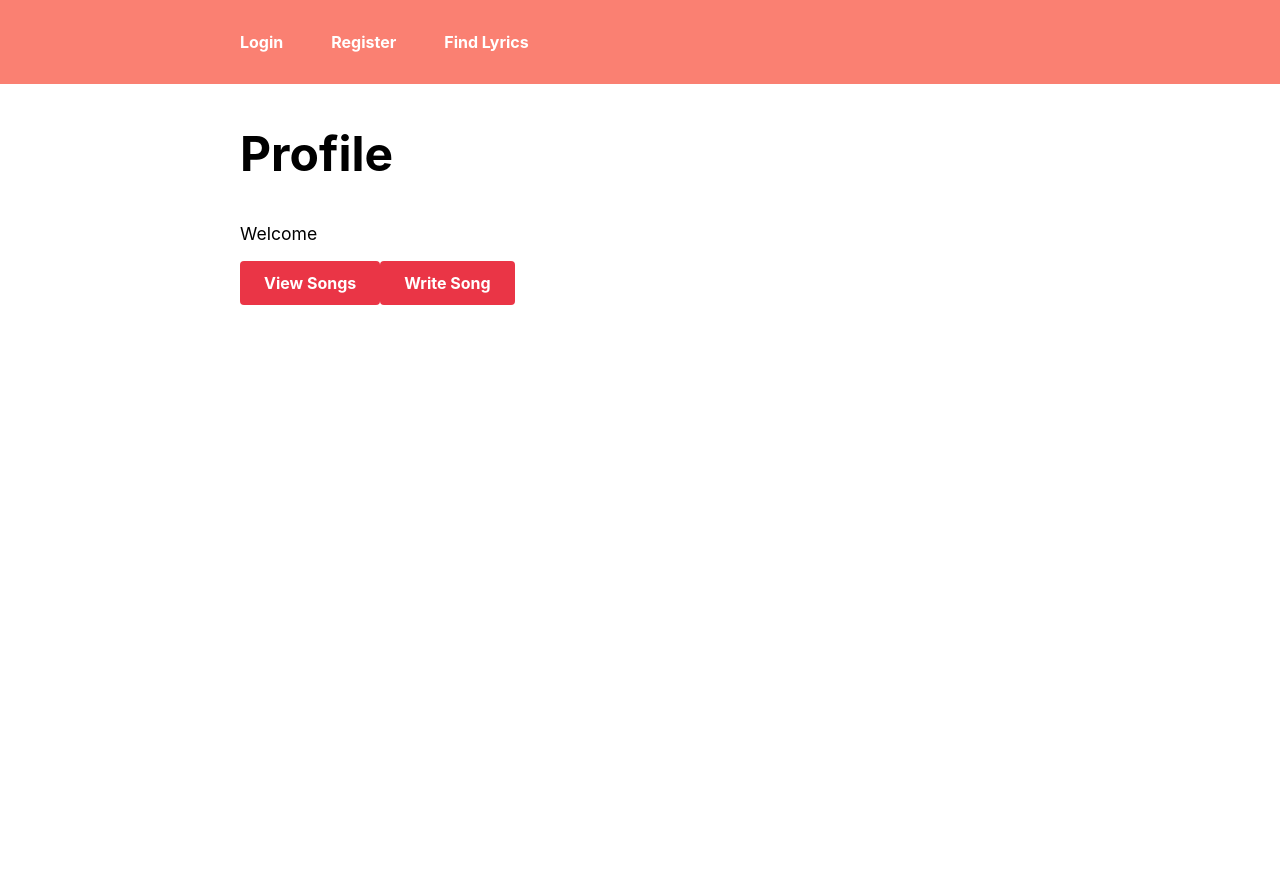
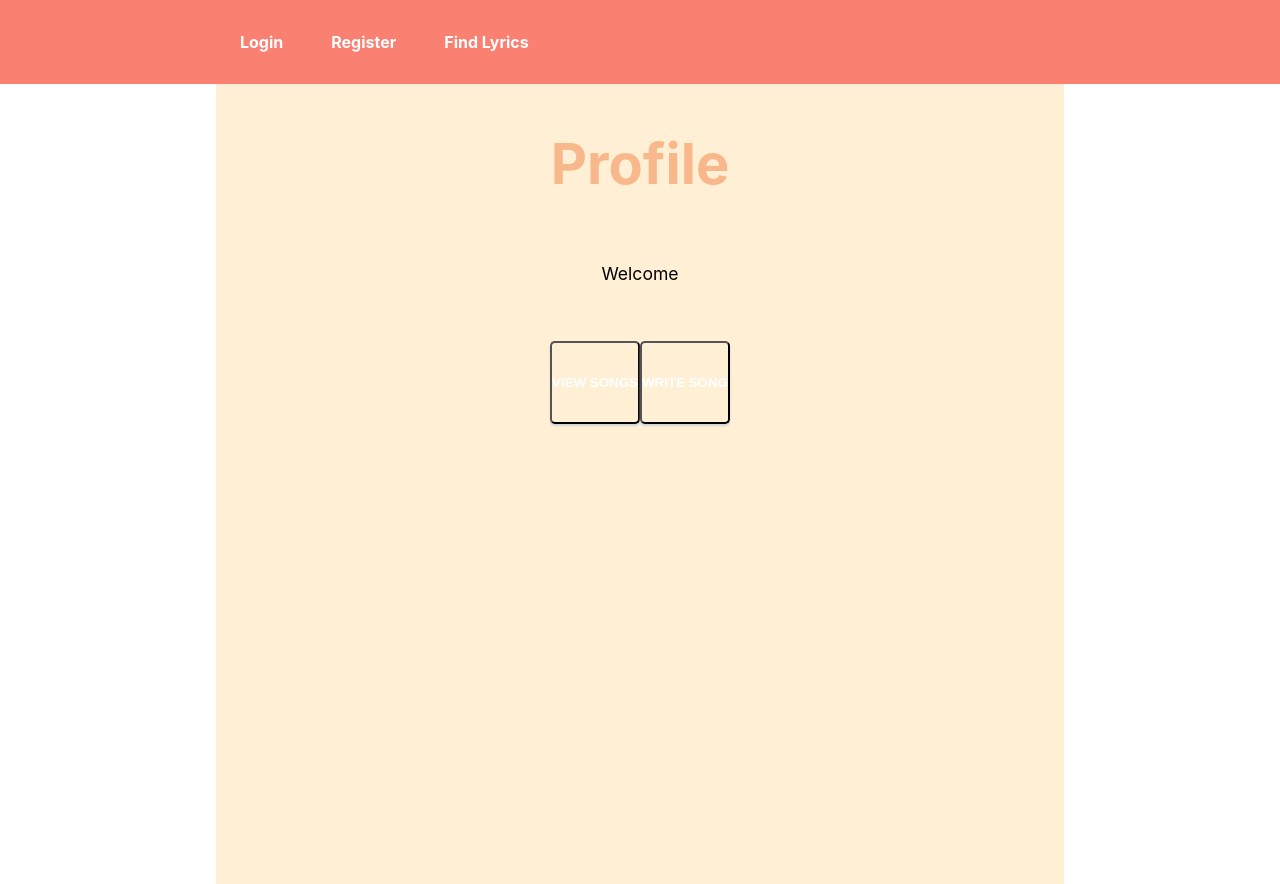
Before and after one commit to AAAdnan/songifye, a React (Create React App) app: page / in a window 1280 px wide. Before the commit the page ends 800 px from the top, so only its background shows below. Built offline with nearby package versions, Linux system fonts and the light colour scheme; no server answers.

Commit message:
added css to homepage

```diff
--- a/src/components/AddSongForm.js
+++ b/src/components/AddSongForm.js
@@ -6,8 +6,6 @@ import { songAdded} from '../features/songs/songsSlice'
 export const AddSongForm = () => {
   const [title, setTitle] = useState('')
   const [lyric, setLyric] = useState('')
-  const [userId, setUserId] = useState('')
-
 
   const dispatch = useDispatch()
 
@@ -19,36 +17,36 @@ export const AddSongForm = () => {
   const onLyricChanged = e => setLyric(e.target.value)
 
   const onSaveSongClicked = () => {
-    if (title && lyric) {
-      dispatch(songAdded(title, lyric, userId))
+    if (title && lyric && user) {
+      dispatch(songAdded(title, lyric, user))
       setTitle('')
       setLyric('')
     }
   }
 
-  const canSave = Boolean(title) && Boolean(lyric) && Boolean(userId)
+  const canSave = Boolean(title) && Boolean(lyric) && Boolean(user)
 
   return (
     <Wrapper>
       <Title>Add a New Song</Title>
       <Form>
             <SongTitleDiv>
-                <label htmlFor="songTitle">Song Title:</label>
-                    <input
+                <Label htmlFor="songTitle">Song Title:</Label>
+                    <Input
                         type="text"
                         id="songTitle"
                         name="songTitle"
                         value={title}
                         onChange={onTitleChanged}
-                />
+                    />
             </SongTitleDiv>
             <AuthorDiv>
-                <label htmlFor="songAuthor">Author:</label>
+                <Label htmlFor="songAuthor">Author:</Label>
                 <div>{users && user}</div>
             </AuthorDiv>
             <LyricDiv>
-                <label htmlFor="songContent">Lyrics:</label>
-                <textarea
+                <Label htmlFor="songContent">Lyrics:</Label>
+                <TextArea
                     id="songLyric"
                     name="songLyric"
                     value={lyric}
@@ -92,20 +90,38 @@ const Title = styled.h2`
 
 const Form = styled.form`
     display: flex;
+    text: arial;
     flex-direction: column;
-    justify-content: space-between;
-    align-items: center;
+    justify-content: flex-start;
+    align-items: flex-start:
     min-height: 1000px;
-    width: 50%;
+    width: 75%;
+    border-style: solid;
+    border-color: #F8B88B;
+
 `
 
 const SongTitleDiv = styled.div`
-    display: flex
-    flex-direction: column;
+    display: flex;
+    margin-top: 20px;
+`
+
+const Label = styled.label`
+    padding: 10px;
+`
+
+const Input = styled.input`
+    width: 75%;
+`
+
+const TextArea = styled.textarea`
+    width: 75%;
+    min-height: 1000px;
 `
 
 const AuthorDiv = styled.div`
-    display: flex
+    display: flex;
+    margin: 20px 10px 20px 10px;
 `
 
 const LyricDiv = styled.div`
@@ -114,7 +130,7 @@ const LyricDiv = styled.div`
 
 const Button = styled.button`
   background-color: ${(props) => theme[props.theme].default};
-  margin: auto;
+  cursor: pointer;
   width: 25%;
   color: white;
   padding: 5px 15px;
@@ -122,17 +138,16 @@ const Button = styled.button`
   outline: 0;
   text-transform: uppercase;
   margin: 5px 0px;
-  cursor: pointer;
   box-shadow: 0px 2px 2px lightgray;
   transition: ease background-color 250ms;
   &:hover {
     background-color: ${(props) => theme[props.theme].hover};
   }
   &:disabled {
-    cursor: default;
     opacity: 0.7;
   }
-  margin-top: 20px;
+  margin: 20px 0px 20px 0px;
+  align-self: center;
 `;
 
 Button.defaultProps = {
--- a/src/components/SongsList.js
+++ b/src/components/SongsList.js
@@ -18,11 +18,9 @@ export const SongsList = () => {
     <article className="post-excerpt" key={song.id}>
       <h3>{song.title}</h3>
       <div>
-        <SongAuthor userId={song.user} />
         <TimeAgo timestamp={song.date} />
       </div>
       <p className="post-content">{song.lyric.substring(0, 100)}</p>
-      <ReactionButtons song={song} />
       <Link to={`/songs/${song.id}`} className="button muted-button">
         View Song
       </Link>
--- a/src/pages/DashboardPage.js
+++ b/src/pages/DashboardPage.js
@@ -1,6 +1,8 @@
 import React from 'react'
 import { Link } from 'react-router-dom'
 import { useDispatch, useSelector } from 'react-redux'
+import styled from 'styled-components/macro'
+
 
 const DashboardPage = () => {
 
@@ -9,20 +11,69 @@ const DashboardPage = () => {
     const user = users.email
 
     return (
-        <section>
-        <h1>Profile</h1>
-        <p>Welcome {user}</p>
-        <div>
-        <Link to="/songs" className="button">
-            View Songs
-        </Link>
-        <Link to="/WriteSong" className="button">
-            Write Song
-        </Link>
-        </div>
-    </section>
+        <Wrapper>
+            <Title>Profile</Title>
+            <p>Welcome {user}</p>
+            <Div>
+            <Button>
+            <Link to="/songs">
+                View Songs
+            </Link>
+            </Button>
+            <Button>
+                <Link to="/WriteSong">
+                    Write Song
+                </Link>
+            </Button>
+            </Div>
+        </Wrapper>
     )
 
  }
 
-export default DashboardPage
+export default DashboardPage;
+
+const Wrapper = styled.section`
+    background: papayawhip;
+    text-align: center;
+    display: flex;
+    flex-direction: column;
+    align-items: center;
+    min-height: 100vh;
+`;
+
+const Title = styled.h2`
+    font-size: 3.5em;
+    font-weight: bold;
+    text-align: center;
+    color: #F8B88B
+`;
+
+const Div = styled.div`
+    display: inline-block;
+    padding: 20px;
+`
+
+
+const Button = styled.button`
+  background: papayawhip;
+  padding: 2rem 0;
+  font-weight: 700;
+  cursor: pointer;
+  color: black;
+  border-radius: 5px;
+  outline: 0;
+  text-transform: uppercase;
+  margin: 5px 0px;
+  box-shadow: 0px 2px 2px lightgray;
+  transition: ease background-color 250ms;
+  &:disabled {
+    opacity: 0.7;
+  }
+  &:hover {
+    background: salmon;
+    color:white;
+  }
+  margin: 20px 0px 20px 0px;
+  align-self: center;
+`;
```
Also changed, not shown: src/components/SavedSongDisplay.js (added).
